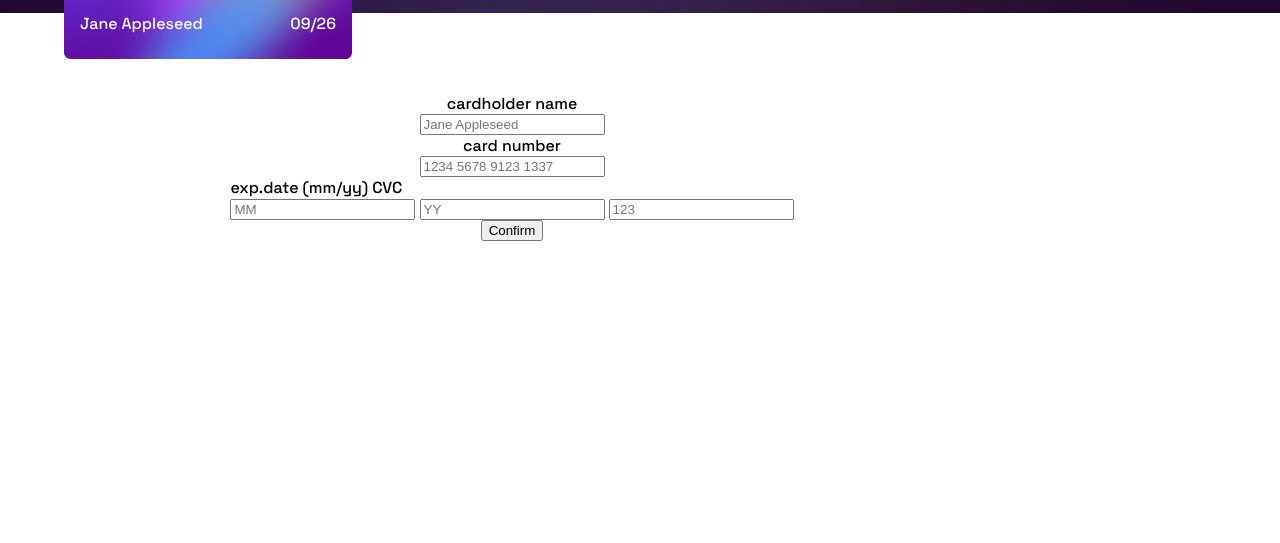
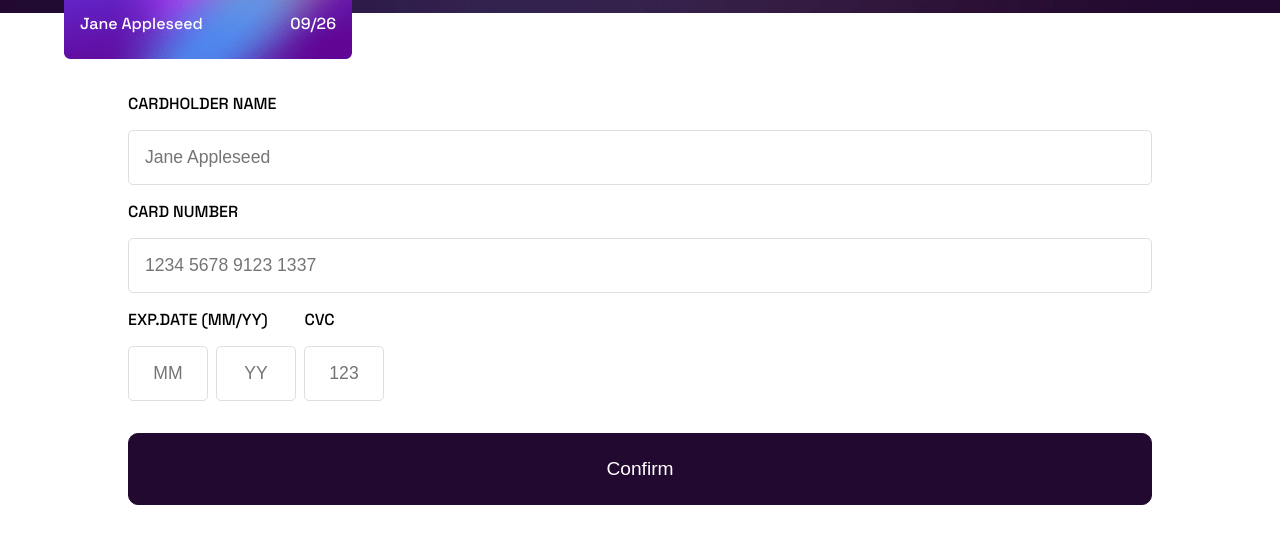
Before and after one commit to Stamwill/interactive-card, a plain HTML site: page index.html in a window 1280 px wide. Shown: the part 227-770 px from the top of the page. Drawn offline with Linux system fonts and the light colour scheme.

Commit message:
[style.css] Add styling to form

```diff
--- a/style.css
+++ b/style.css
@@ -106,9 +106,71 @@ html {
   margin-bottom: 0;
 }
 
+/* Form styling */
+
 .form {
   display: flex;
   flex-direction: column;
-  align-items: center;
   width: 80vw;
+  margin: 0 auto;
 }
+
+.formLabel {
+  text-transform: uppercase;
+}
+
+.input {
+  font-size: 1.1rem;
+  margin: 1rem 0;
+  padding: 1rem;
+  border: 1px solid var(--light-gray);
+  border-radius: 5px;
+}
+
+.numberInput::-webkit-inner-spin-button,
+.numberInput::-webkit-outer-spin-button {
+  -webkit-appearance: none;
+  margin: 0;
+}
+
+.numberInput {
+  -moz-appearance: textfield;
+}
+
+.expDate {
+  display: flex;
+  flex-direction: column;
+}
+
+.headers {
+  display: flex;
+}
+
+.headers label:nth-child(1) {
+  margin-right: 2.3rem;
+}
+
+.dateInputs {
+  display: flex;
+  width: 100%;
+}
+
+.dateInput {
+  text-align: center;
+  width: 5rem;
+}
+
+.dateInputs input:nth-child(2) {
+  margin: 1rem 0.5rem;
+}
+
+.btn {
+  margin-top: 1rem;
+  padding: 1.5rem;
+  font-size: 1.2rem;
+  background: none;
+  border: 1px solid var(--dark-violet);
+  border-radius: 10px;
+  color: var(--white);
+  background-color: var(--dark-violet);
+}
```
